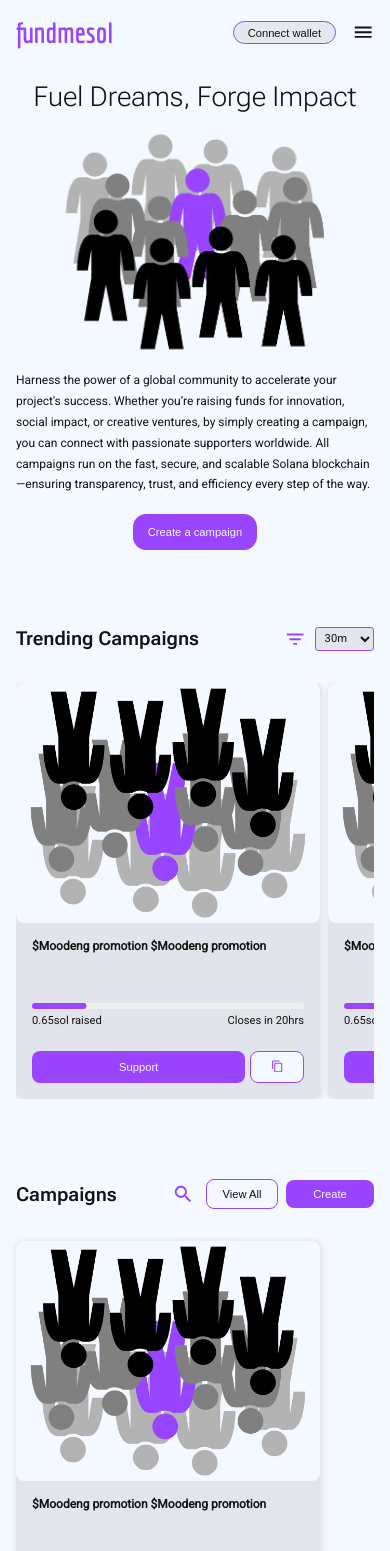
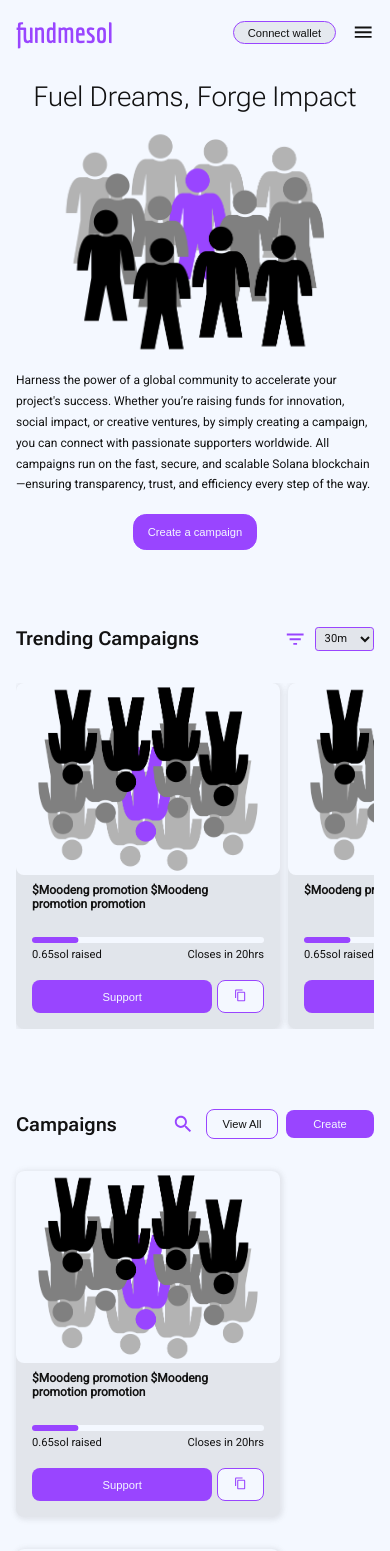
Before and after one commit to Gboly/fundmesol, a Next.js app: page / in a window 390 px wide. Shown: the top 1551 px of the page. Built offline with nearby package versions, Linux system fonts and the light colour scheme.

Commit message:
fix: Modify the campaign card

```diff
--- a/src/components/campaign-card/CampaignCard.tsx
+++ b/src/components/campaign-card/CampaignCard.tsx
@@ -2,21 +2,23 @@
 
 import { LinearProgress, linearProgressClasses, styled } from '@mui/material';
 import Image from 'next/image'
-import React from 'react'
+import React, { Ref } from 'react'
 import "./campaign-card.css"
 import Icon from '../icon/Icon';
 import ContentCopyIcon from '@mui/icons-material/ContentCopy';
+import { ifDarkMode } from '@/utils/helpers';
 
-const test = ["$Moodeng promotion $Moodeng promotion", "$Moodeng promotion $Moodeng", "$Moodeng promotion"]
+const test = ["$Moodeng promotion $Moodeng promotion promotion", "$Moodeng promotion $Moodeng", "$Moodeng promotion"]
 
 interface props {
-  pos: number
+  pos: number,
+  ref?: Ref<HTMLElement>
 }
 
-const CampaignCard = ({pos}:props) => {
+const CampaignCard = ({pos, ref}:props ) => {
   return (
-    <article className='campaign-card'>
-        <Image alt='campaign banner' src={"/communityLight.png"}  width={1640} height={924} />
+    <article className='campaign-card' ref={ref}>
+        <Image alt='campaign banner' src={"/communityLight.png"}  width={1640}  height={924} />
         <div>
             <p>{test[pos]}</p>
             {/* address should be a link that takes you to a user tx history page - Campaigns and donations */}
@@ -36,21 +38,21 @@ const CampaignCard = ({pos}:props) => {
   )
 }
 
-const Progress = styled(LinearProgress)(({ theme }) => ({
+const Progress = styled(LinearProgress)(() => ({
     height: 6,
     borderRadius: 5,
     [`&.${linearProgressClasses.colorPrimary}`]: {
-      backgroundColor: theme.palette.grey[200],
-      ...theme.applyStyles('dark', {
-        backgroundColor: theme.palette.grey[800],
-      }),
+      backgroundColor: ifDarkMode() ? "#121212" : "#f4f8ff",
+      // ...theme.applyStyles('dark', {
+      //   backgroundColor: theme.palette.grey[800],
+      // }),
     },
     [`& .${linearProgressClasses.bar}`]: {
       borderRadius: 5,
       backgroundColor: '#9945ff',
-      ...theme.applyStyles('dark', {
-        backgroundColor: '#9945ff',
-      }),
+      // ...theme.applyStyles('dark', {
+      //   backgroundColor: '#9945ff',
+      // }),
     },
   }));
 
--- a/src/components/campaign-card/campaign-card.css
+++ b/src/components/campaign-card/campaign-card.css
@@ -7,20 +7,20 @@
     border-radius: 0.5rem;
     box-shadow: 1px 1px 5px 2px var(--faded);
 }
-.campaign-card > img {
+.campaign-card img {
     width: 100%;
-    height: 15rem;
+    height: 12rem;
     object-fit: cover;
     border-radius: 0.5rem;
     cursor: pointer;
 }
-.campaign-card > img:hover {
+.campaign-card img:hover {
     transform: scale(1.02);
     opacity: .8;
 }
+
 .campaign-card > div {
     padding: 1rem;
-
 }
 .campaign-card > div > p:first-of-type {
     font-size: var(--p1);
@@ -69,3 +69,24 @@
 .campaign-card > div > div:last-of-type > button > i {
     font-size: .8rem;
 }
+
+@media screen and (max-width: 960px) {
+    .campaign-card > div {
+        padding: .5rem 1rem 1rem;
+    }
+}
+
+@media screen and (max-width: 720px) {
+    .campaign-card > div > p:first-of-type {
+        height: 2.4rem;
+    }
+    .campaign-card > div > div:last-of-type {
+        margin-top: 1.2rem;
+    }
+}
+@media screen and (max-width: 560px) {
+    .campaign-card {
+        width: 16.5rem;
+        min-width: 16.5rem;
+    }
+}
```
